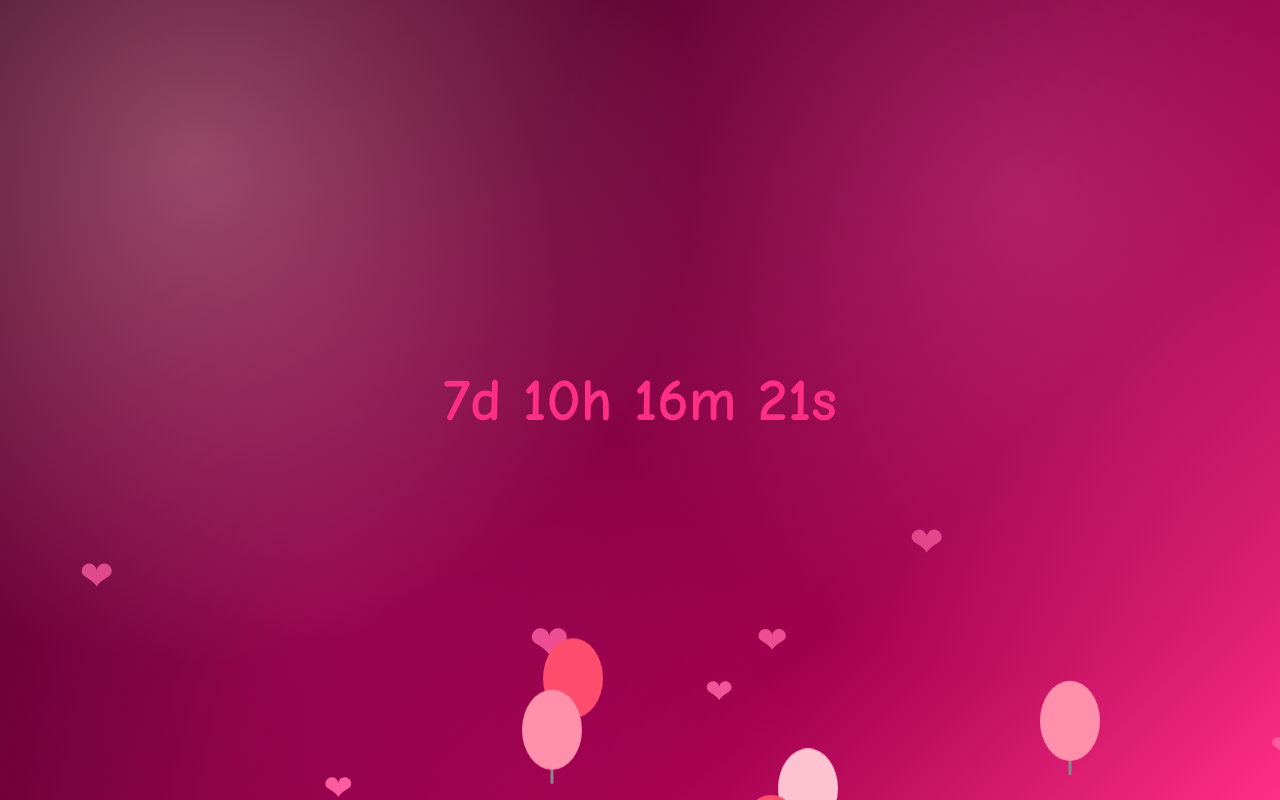
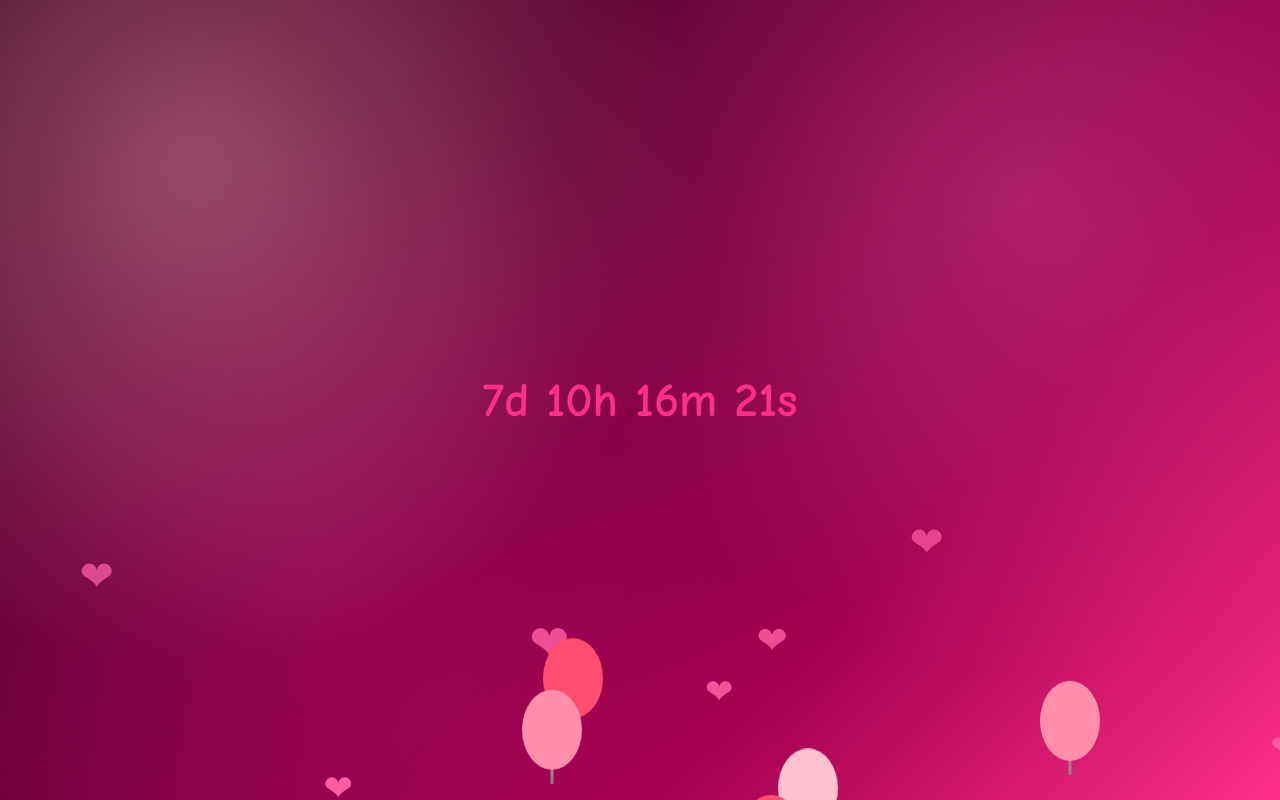
Before and after one commit to meforyou03230122312221223/hbtoyou0323, a plain HTML site: page hb/index.html in a window 1280 px wide. Drawn offline with Linux system fonts and the light colour scheme.

Commit message:
Update hb.css

```diff
--- a/hb/hb.css
+++ b/hb/hb.css
@@ -28,7 +28,7 @@ body {
     display: flex;
     align-items: center;
     justify-content: center;
-    font-size: 60px;
+    font-size: 3rem;
     font-weight: bold;
     color: #ff2f86;
     z-index: 20;
```
